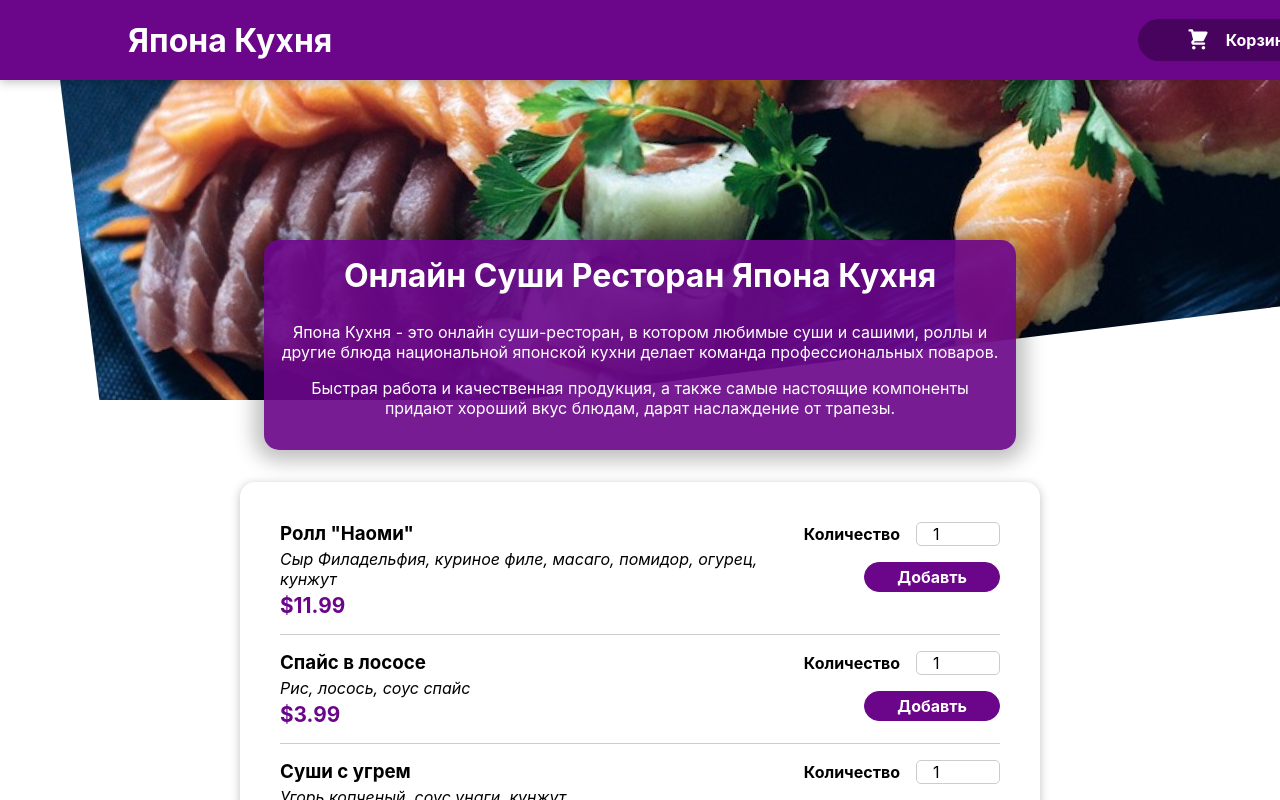
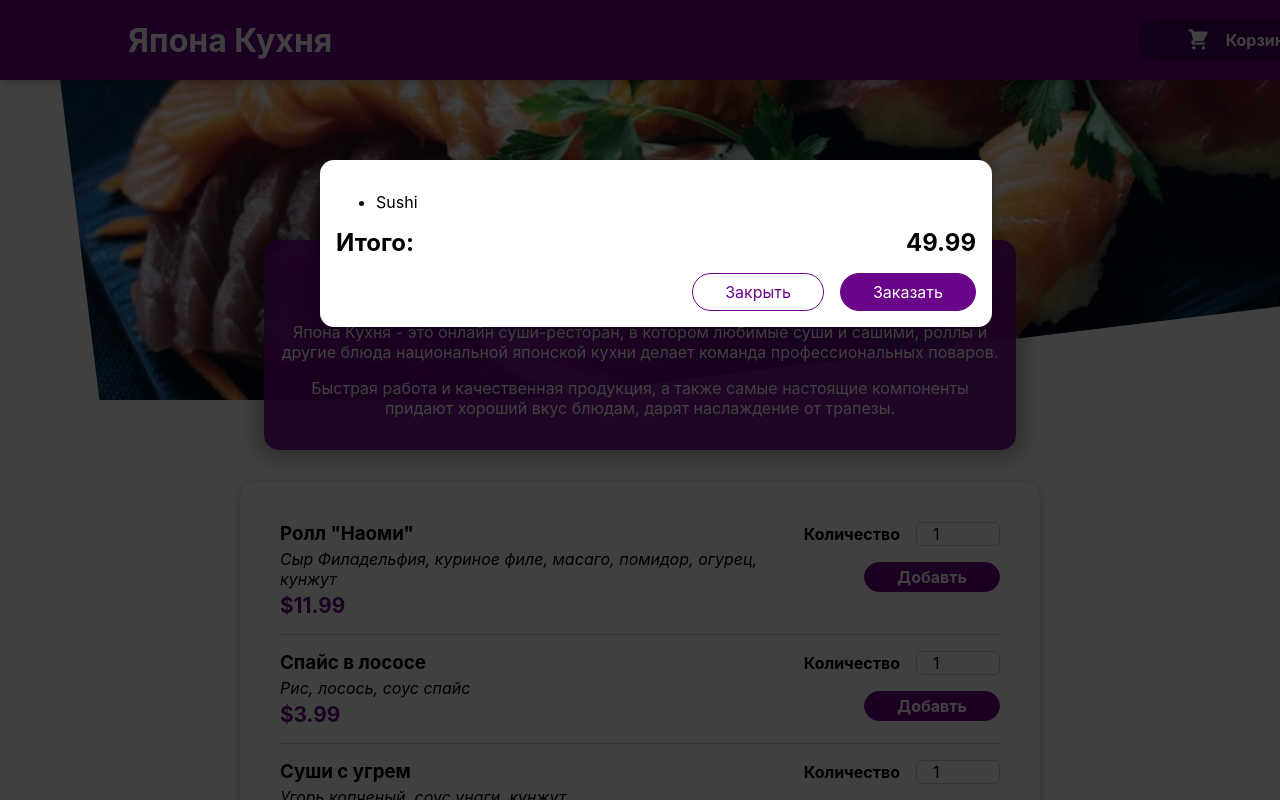
Before and after one commit to hil1ch/food-order-app, a React (Create React App) app: page / in a window 1280 px wide. Shown: the top 800 px of the page. Built offline with nearby package versions, Linux system fonts and the light colour scheme.

Commit message:
Добавил модальное окно

```diff
--- a/public/index.html
+++ b/public/index.html
@@ -28,6 +28,7 @@
   </head>
   <body>
     <noscript>You need to enable JavaScript to run this app.</noscript>
+    <div id="overlays"></div>
     <div id="root"></div>
     <!--
       This HTML file is a template.
--- a/src/App.js
+++ b/src/App.js
@@ -1,13 +1,18 @@
+import { Fragment } from 'react';
 import './App.css';
 import { Header } from './components/Layout/Header';
 import { Meals } from './components/Meals/Meals';
+import { Cart } from './components/Cart/Cart';
 
 function App() {
   return (
-    <div className="App">
+    <Fragment>
+      <Cart />
       <Header />
-      <Meals />
-    </div>
+      <main>
+        <Meals />
+      </main>
+    </Fragment>
   );
 }
 
--- a/src/components/Cart/Cart.jsx
+++ b/src/components/Cart/Cart.jsx
@@ -1,4 +1,5 @@
 import styles from "./Cart.module.css";
+import { Modal } from "../UI/Modal";
 
 export function Cart(props) {
   const cartItems = (
@@ -12,7 +13,7 @@ export function Cart(props) {
   );
 
   return (
-    <div>
+    <Modal>
       {cartItems}
       <div className={styles.total}>
          <span>Итого:</span>
@@ -22,6 +23,6 @@ export function Cart(props) {
          <button className={styles['button--alt']}>Закрыть</button>
          <button className={styles.button}>Заказать</button>
       </div>
-    </div>
+    </Modal>
   );
 }
--- /dev/null
+++ b/src/components/UI/Modal.jsx
@@ -0,0 +1,26 @@
+import React from 'react';
+import ReactDOM from 'react-dom';
+import styles from './Modal.module.css';
+
+const Backdrop = (props) => {
+   return <div className={styles.backdrop}></div>
+}
+
+const ModalWindow = (props) => {
+   return <div className={styles.modal}>
+      <div className={styles.content}>
+         {props.children}
+      </div>
+   </div>
+}
+
+const portalElement = document.getElementById('overlays');
+
+export function Modal(props) {
+   return (
+      <React.Fragment>
+         {ReactDOM.createPortal(<Backdrop />, portalElement)}
+         {ReactDOM.createPortal(<ModalWindow>{props.children}</ModalWindow>, portalElement)}
+      </React.Fragment>
+   )
+}
--- /dev/null
+++ b/src/components/UI/Modal.module.css
@@ -0,0 +1,40 @@
+.backdrop {
+   position: fixed;
+   top: 0;
+   left: 0;
+   width: 100%;
+   height: 100vh;
+   z-index: 20;
+   background-color: rgba(0, 0, 0, 0.75);
+ }
+
+ .modal {
+   position: fixed;
+   top: 20vh;
+   left: 5%;
+   width: 90%;
+   background-color: white;
+   padding: 1rem;
+   border-radius: 14px;
+   box-shadow: 0 2px 8px rgba(0, 0, 0, 0.25);
+   z-index: 30;
+   animation: slide-down 300ms ease-out forwards;
+ }
+
+ @media (min-width: 768px) {
+   .modal {
+     width: 40rem;
+     left: calc(50% - 20rem);
+   }
+ }
+
+ @keyframes slide-down {
+   from {
+     opacity: 0;
+     transform: translateY(-3rem);
+   }
+   to {
+     opacity: 1;
+     transform: translateY(0);
+   }
+ }
```
